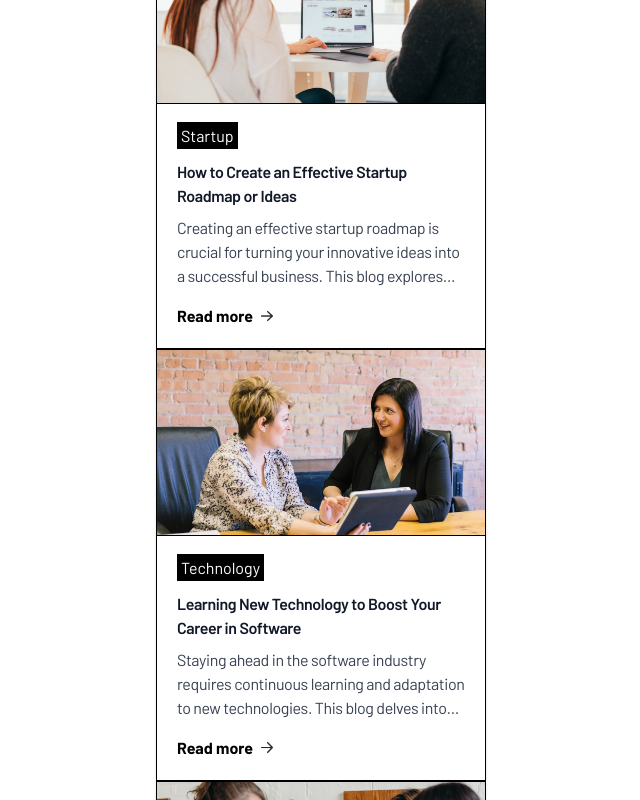
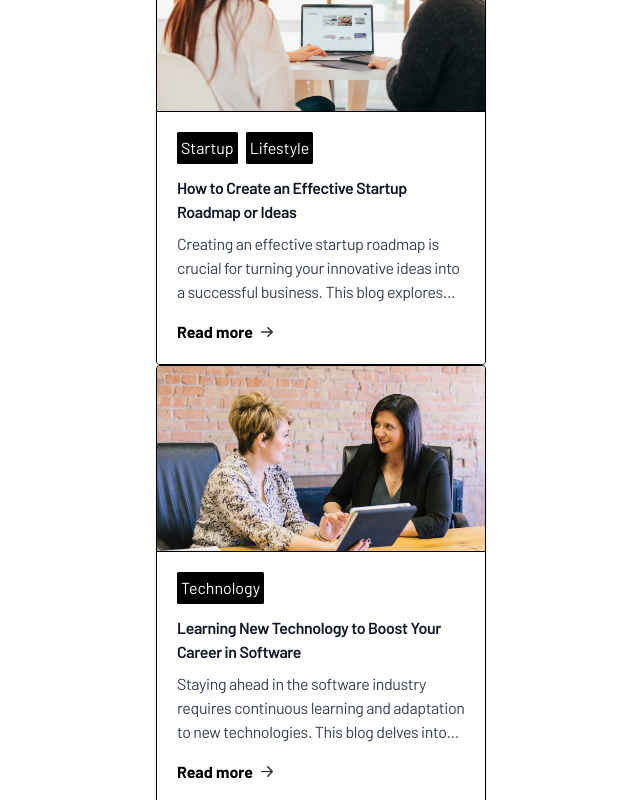
Before and after one commit to vehktaur/blogger, a Next.js app: page / in a window 1280 px wide. Shown: the part 880-1680 px from the top of the page, without its empty margins (319-959 px from the left). Built offline with nearby package versions, Linux system fonts and the light colour scheme; what fluid-tailwind would draw is missing.

Commit message:
add navbar update

```diff
--- a/package.json
+++ b/package.json
@@ -9,10 +9,12 @@
     "lint": "next lint"
   },
   "dependencies": {
+    "@gsap/react": "^2.1.1",
     "@types/react-slick": "^0.23.13",
     "axios": "^1.7.2",
     "clsx": "^2.1.1",
-    "mongoose": "^8.5.1",
+    "gsap": "^3.12.5",
+    "mongoose": "^8.6.0",
     "next": "^14.2.7",
     "react": "^18",
     "react-dom": "^18",
--- a/src/app/components/BlogCard.tsx
+++ b/src/app/components/BlogCard.tsx
@@ -5,7 +5,7 @@ import Link from 'next/link';
 const BlogCard = ({ blog }: { blog: Blog }) => {
   return (
     <Link href={`/blogs/${encodeURIComponent(blog.title)}`}>
-      <div className="hover:shadow-offset w-full max-w-[20.625rem] sm:max-w-[18.75rem] border border-black transition-shadow duration-500 shadow group">
+      <div className="hover:shadow-offset w-full max-w-[20.625rem] sm:max-w-[18.75rem] border border-black transition-shadow duration-500 shadow group rounded overflow-hidden">
         <div className="border-b border-black">
           <Image
             className="w-full object-cover"
@@ -17,10 +17,12 @@ const BlogCard = ({ blog }: { blog: Blog }) => {
         </div>
 
         <div className="p-5 bg-white grid">
-          <div className="mb-3">
-            <span className="text-white bg-black ~text-xs/sm p-1">
-              {blog.category}
-            </span>
+          <div className="mb-3 flex items-center gap-2">
+            {blog.category.map((category) => (
+              <span className="text-white bg-black ~text-xs/sm p-1 rounded-[0.1rem]">
+                {category}
+              </span>
+            ))}
           </div>
 
           <h3
--- a/src/app/components/BlogList.tsx
+++ b/src/app/components/BlogList.tsx
@@ -20,7 +20,7 @@ const BlogList = () => {
     setBlogs(
       category === 'All'
         ? blogData
-        : blogData.filter((blog) => blog.category === category)
+        : blogData.filter((blog) => blog.category.includes(category))
     );
 
     setCategories(
--- a/src/lib/definitions.ts
+++ b/src/lib/definitions.ts
@@ -7,7 +7,7 @@ export interface Blog {
   description: string;
   image: string | StaticImageData | StaticImport;
   date: number;
-  category: string;
+  category: string[];
   author: string;
   author_img: string | StaticImageData | StaticImport;
 }
--- a/src/lib/placeholder-data.ts
+++ b/src/lib/placeholder-data.ts
@@ -8,7 +8,7 @@ export const blogData: Blog[] = [
     description: `Managing your lifestyle involves a series of strategic decisions and actions aimed at improving your overall well-being. This guide walks you through various aspects such as time management, healthy eating, regular exercise, and mindfulness practices. Each section provides practical tips and actionable steps to help you create a balanced and fulfilling lifestyle. From setting achievable goals to developing healthy habits, this comprehensive guide is designed to support you in making positive changes that last.`,
     image: assets.blog_pic_1,
     date: Date.now(),
-    category: 'Lifestyle',
+    category: ['Lifestyle'],
     author: 'Alex Bennett',
     author_img: assets.profile_icon
   },
@@ -18,7 +18,7 @@ export const blogData: Blog[] = [
     description: `Creating an effective startup roadmap is crucial for turning your innovative ideas into a successful business. This blog explores the essential steps for crafting a clear and actionable startup plan, including market research, defining your value proposition, setting milestones, and identifying potential challenges. Learn how to leverage resources, build a strong team, and secure funding to ensure your startup’s growth and sustainability. Whether you're a budding entrepreneur or an experienced business owner, this guide offers valuable insights to help you navigate the startup landscape.`,
     image: assets.blog_pic_2,
     date: Date.now(),
-    category: 'Startup',
+    category: ['Startup','Lifestyle'],
     author: 'Alex Bennett',
     author_img: assets.profile_icon
   },
@@ -28,7 +28,7 @@ export const blogData: Blog[] = [
     description: `Staying ahead in the software industry requires continuous learning and adaptation to new technologies. This blog delves into the importance of keeping up with emerging tech trends, such as artificial intelligence, blockchain, and cloud computing. Discover the best practices for learning new skills, from online courses and certifications to hands-on projects and community involvement. Gain insights into how mastering these technologies can enhance your career prospects, open up new opportunities, and make you a more versatile and valuable professional in the tech world.`,
     image: assets.blog_pic_3,
     date: Date.now(),
-    category: 'Technology',
+    category: ['Technology'],
     author: 'Alex Bennett',
     author_img: assets.profile_icon
   },
@@ -38,7 +38,7 @@ export const blogData: Blog[] = [
     description: `In today’s digital age, leveraging apps and software effectively can significantly enhance productivity and efficiency. This blog provides practical tips on how to choose the right tools for your needs, customize settings for optimal performance, and integrate multiple apps to streamline your workflow. Learn about lesser-known features and shortcuts that can save you time and effort. Whether you're using productivity suites, communication platforms, or project management tools, these tips will help you maximize the benefits and improve your overall digital experience.`,
     image: assets.blog_pic_4,
     date: Date.now(),
-    category: 'Technology',
+    category: ['Technology'],
     author: 'Alex Bennett',
     author_img: assets.profile_icon
   },
@@ -48,7 +48,7 @@ export const blogData: Blog[] = [
     description: `Personal growth and memorable experiences go hand in hand. This blog explores the importance of continuous skill enhancement and how it can lead to a more fulfilling life. From learning new hobbies and improving existing talents to attending workshops and networking events, find out how to make the most of your personal and professional development opportunities. Additionally, discover ways to capture and cherish your memorable moments through journaling, photography, and storytelling, ensuring that you create lasting memories and build a rich, rewarding life.`,
     image: assets.blog_pic_5,
     date: Date.now(),
-    category: 'Lifestyle',
+    category: ['Lifestyle'],
     author: 'Alex Bennett',
     author_img: assets.profile_icon
   },
@@ -58,7 +58,7 @@ export const blogData: Blog[] = [
     description: `Efficiency is key to the success of any startup. This blog discusses strategies for maximizing returns while minimizing resource expenditure. Learn how to implement lean startup principles, optimize operations, and make data-driven decisions to enhance productivity and profitability. Explore cost-effective marketing tactics, smart hiring practices, and innovative solutions to common startup challenges. By focusing on efficiency and resourcefulness, you can achieve sustainable growth and long-term success for your business.`,
     image: assets.blog_pic_6,
     date: Date.now(),
-    category: 'Startup',
+    category: ['Startup'],
     author: 'Alex Bennett',
     author_img: assets.profile_icon
   },
@@ -68,7 +68,7 @@ export const blogData: Blog[] = [
     description: `In the fast-paced world of software development, staying updated with the latest technologies is crucial for career advancement. This blog highlights the most impactful technologies that developers should focus on, including modern programming languages, development frameworks, and cloud services. Understand the importance of continuous learning, attending tech conferences, and participating in developer communities. Gain insights into how these technologies can enhance your skill set, improve your job prospects, and enable you to contribute more effectively to innovative projects.`,
     image: assets.blog_pic_7,
     date: Date.now(),
-    category: 'Technology',
+    category: ['Technology'],
     author: 'Alex Bennett',
     author_img: assets.profile_icon
   },
@@ -78,7 +78,7 @@ export const blogData: Blog[] = [
     description: `Effective lifestyle management requires a holistic approach that addresses various aspects of your daily routine. This blog provides a comprehensive roadmap to help you achieve balance and well-being. From setting realistic goals and prioritizing self-care to managing stress and building healthy relationships, each section offers practical advice and actionable steps. Discover how to create a personalized plan that aligns with your values and aspirations, enabling you to lead a more organized, productive, and fulfilling life.`,
     image: assets.blog_pic_8,
     date: Date.now(),
-    category: 'Lifestyle',
+    category: ['Lifestyle'],
     author: 'Alex Bennett',
     author_img: assets.profile_icon
   },
@@ -88,7 +88,7 @@ export const blogData: Blog[] = [
     description: `Startups often operate with limited resources, making it essential to maximize returns with minimal expenditure. This blog explores effective strategies for resource management, including leveraging technology, automating processes, and outsourcing tasks. Learn how to create a lean business model, prioritize high-impact activities, and continuously improve efficiency. By focusing on smart resource allocation and innovative solutions, you can drive growth and achieve sustainable success for your startup.`,
     image: assets.blog_pic_9,
     date: Date.now(),
-    category: 'Startup',
+    category: ['Startup'],
     author: 'Alex Bennett',
     author_img: assets.profile_icon
   },
@@ -98,7 +98,7 @@ export const blogData: Blog[] = [
     description: `An exceptional lifestyle goes beyond the ordinary, focusing on personal growth, unique experiences, and meaningful connections. This blog provides insights into how you can craft a lifestyle that reflects your passions and values. Explore ways to cultivate creativity, embrace adventure, and build a supportive community. Learn about the importance of self-reflection and goal setting in achieving a fulfilling and extraordinary life. By stepping out of your comfort zone and pursuing your dreams, you can create a life that is truly remarkable.`,
     image: assets.blog_pic_10,
     date: Date.now(),
-    category: 'Lifestyle',
+    category: ['Lifestyle'],
     author: 'Alex Bennett',
     author_img: assets.profile_icon
   },
@@ -108,7 +108,7 @@ export const blogData: Blog[] = [
     description: `What sets successful tech startups apart from the rest? This blog unveils the secrets behind thriving tech ventures, from innovative product development to strategic market positioning. Learn about the importance of a strong founding team, the role of customer feedback, and the impact of scalable business models. Discover case studies of successful startups and gain insights into how they navigated challenges and achieved growth. Whether you're a tech entrepreneur or an aspiring founder, this blog provides valuable lessons to help you succeed in the competitive tech industry.`,
     image: assets.blog_pic_11,
     date: Date.now(),
-    category: 'Startup',
+    category: ['Startup'],
     author: 'Alex Bennett',
     author_img: assets.profile_icon
   },
@@ -118,7 +118,7 @@ export const blogData: Blog[] = [
     description: `Designing an effective online learning platform requires careful consideration of user experience, content delivery, and engagement strategies. This blog outlines the key steps in creating a successful e-learning platform, from defining your target audience and choosing the right technology stack to developing interactive content and implementing assessment tools. Learn about the latest trends in online education, such as gamification and microlearning, and discover best practices for ensuring accessibility and inclusivity. Whether you're an educator, developer, or entrepreneur, this guide provides the insights you need to build a platform that meets the needs of modern learners.`,
     image: assets.blog_pic_12,
     date: Date.now(),
-    category: 'Technology',
+    category: ['Technology'],
     author: 'Alex Bennett',
     author_img: assets.profile_icon
   },
@@ -128,7 +128,7 @@ export const blogData: Blog[] = [
     description: `Artificial intelligence is rapidly evolving, and tomorrow's algorithms will shape the future of technology and society. This blog explores the cutting-edge developments in AI, from advanced machine learning techniques to the ethical implications of AI deployment. Understand how AI is transforming industries such as healthcare, finance, and transportation, and learn about the challenges and opportunities that lie ahead. By staying informed about the latest trends and innovations in AI, you can position yourself at the forefront of this exciting field and contribute to shaping its future.`,
     image: assets.blog_pic_13,
     date: Date.now(),
-    category: 'Startup',
+    category: ['Startup'],
     author: 'Alex Bennett',
     author_img: assets.profile_icon
   },
@@ -138,7 +138,7 @@ export const blogData: Blog[] = [
     description: `Achieving balance and bliss in life requires a thoughtful approach to managing various aspects of your daily routine. This blog offers practical advice on how to navigate life’s journey with style and grace. From cultivating mindfulness and practicing gratitude to setting boundaries and prioritizing self-care, learn how to create a harmonious and fulfilling lifestyle. Explore tips for enhancing your personal and professional life, building meaningful relationships, and finding joy in everyday moments. By focusing on balance and well-being, you can lead a more enriched and satisfying life.`,
     image: assets.blog_pic_14,
     date: Date.now(),
-    category: 'Lifestyle',
+    category: ['Lifestyle'],
     author: 'Alex Bennett',
     author_img: assets.profile_icon
   },
@@ -148,7 +148,7 @@ export const blogData: Blog[] = [
     description: `Social networking continues to evolve, influencing how we connect, communicate, and share information. This blog examines the future trends in social networking, from augmented reality experiences to decentralized platforms. Understand the impact of these advancements on privacy, security, and user engagement. Learn about the potential benefits and challenges of emerging technologies in the social networking space, and discover how they can transform the way we interact online. Whether you're a social media enthusiast or a tech professional, this blog provides valuable insights into the future of social networking.`,
     image: assets.blog_pic_15,
     date: Date.now(),
-    category: 'Technology',
+    category: ['Technology'],
     author: 'Alex Bennett',
     author_img: assets.profile_icon
   },
@@ -158,7 +158,7 @@ export const blogData: Blog[] = [
     description: `The startup ecosystem is dynamic and constantly evolving, driven by innovation and entrepreneurship. This blog explores the key factors shaping the future of startups globally, from funding trends and regulatory changes to technological advancements and market opportunities. Learn about the role of incubators, accelerators, and venture capital in supporting startup growth. Discover the best practices for fostering a thriving startup community and creating an environment conducive to innovation. By understanding the current landscape and future trends, you can better navigate the startup ecosystem and contribute to its development.`,
     image: assets.blog_pic_16,
     date: Date.now(),
-    category: 'Startup',
+    category: ['Startup'],
     author: 'Alex Bennett',
     author_img: assets.profile_icon
   }
```
Also changed, not shown: src/api/blog/route.ts (added, +18 -0 lines), src/app/components/Navbar.tsx (+28 -1 lines), src/lib/config/db.ts (added, +8 -0 lines), src/lib/models/BlogModel.ts (added, +41 -0 lines), 2 other files (tests, documents, lock files or other folders).
